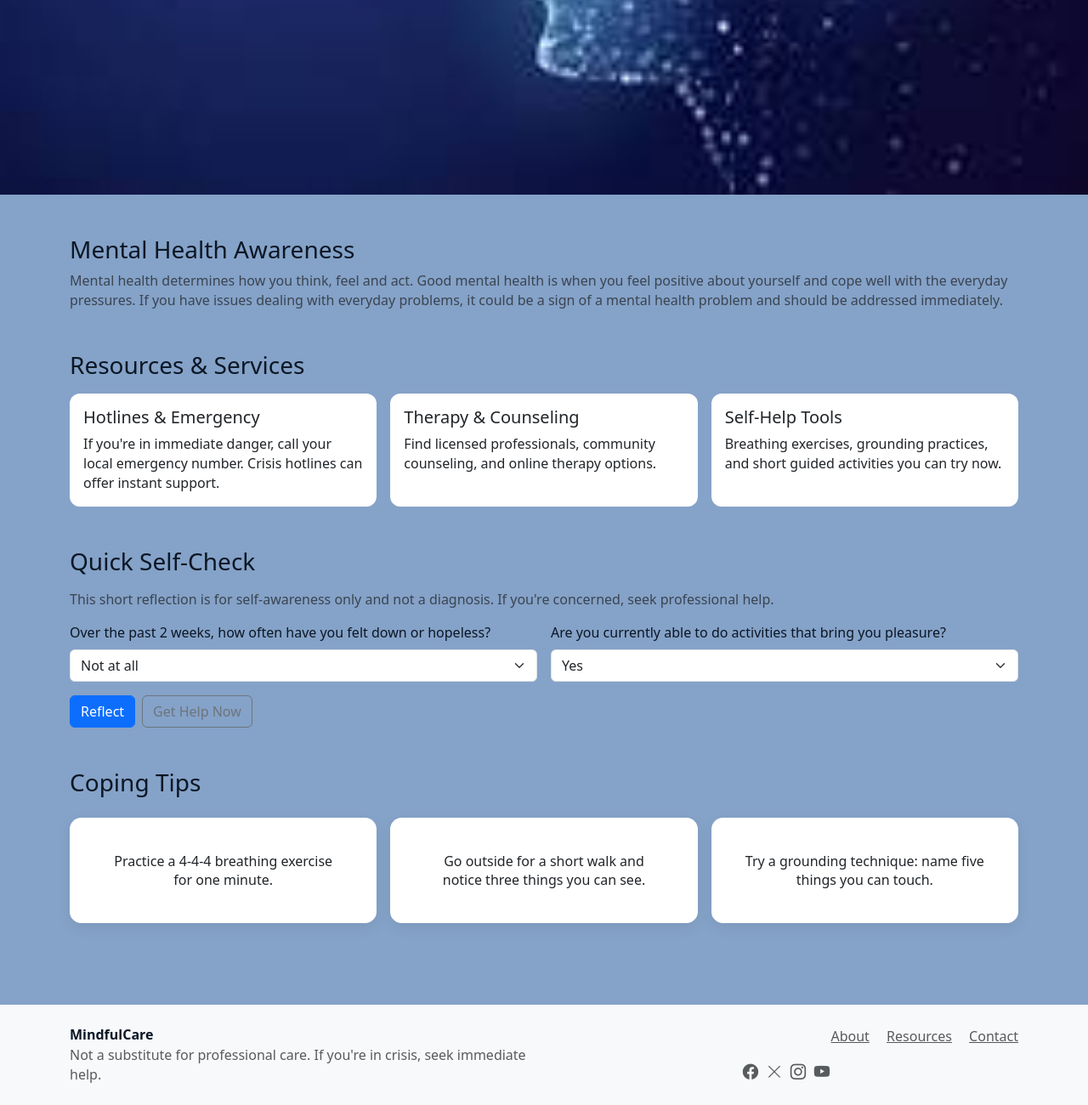
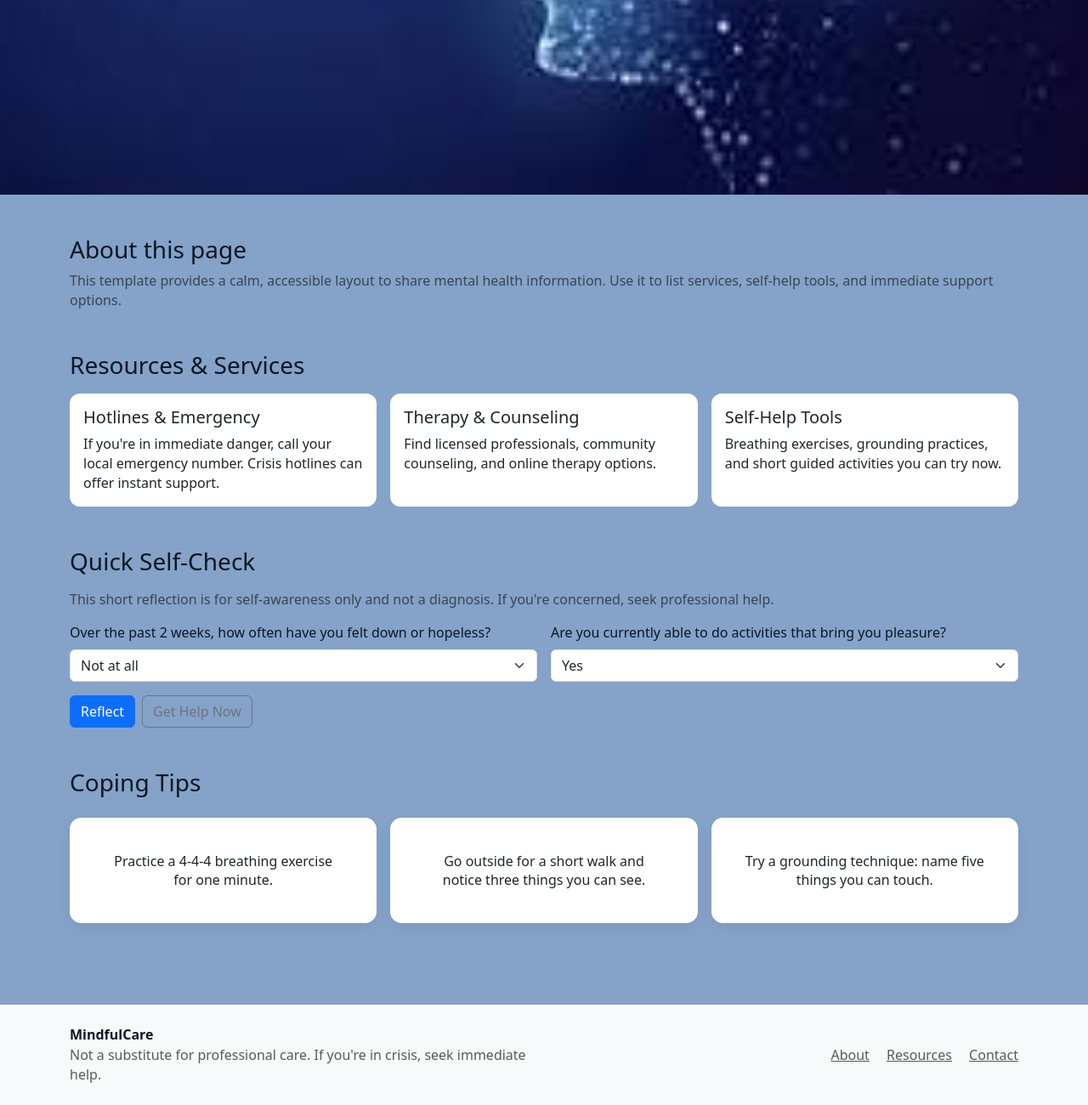
Before and after one commit to DarylMurphyCoder/mental-health, a website: page index.html in a window 1280 px wide. Shown: the part 571-1871 px from the top of the page at 85% size. Drawn offline with nearby package versions, Linux system fonts and the light colour scheme.

Commit message:
revert(index.html): restore pre-icons version

```diff
--- a/index.html
+++ b/index.html
@@ -60,8 +60,8 @@
 			<div class="container">
 				<!-- About -->
 				<section id="about" class="mb-5">
-					<h2 class="h3"> Mental Health Awareness </h2>
-					<p class="text-muted"> Mental health determines how you think, feel and act. Good mental health is when you feel positive about yourself and cope well with the everyday pressures. If you have issues dealing with everyday problems, it could be a sign of a mental health problem and should be addressed immediately.</p>
+					<h2 class="h3">About this page</h2>
+					<p class="text-muted">This template provides a calm, accessible layout to share mental health information. Use it to list services, self-help tools, and immediate support options.</p>
 				</section>
 
 				<!-- Resources -->
@@ -167,23 +167,6 @@
 						<a href="#about" class="text-muted me-3">About</a>
 						<a href="#resources" class="text-muted me-3">Resources</a>
 						<a href="#contact" class="text-muted">Contact</a>
-
-						<!-- Social icons -->
-						<!-- Social icons (centered) -->
-						<div class="social-icons d-flex justify-content-center mt-3" aria-label="Social links">
-							<a href="https://www.facebook.com/" target="_blank" rel="noopener noreferrer" aria-label="Facebook" class="text-muted">
-								<i class="bi bi-facebook" aria-hidden="true"></i>
-							</a>
-							<a href="https://x.com/" target="_blank" rel="noopener noreferrer" aria-label="X (formerly Twitter)" class="text-muted">
-								<i class="bi bi-x-lg" aria-hidden="true"></i>
-							</a>
-							<a href="https://www.instagram.com/" target="_blank" rel="noopener noreferrer" aria-label="Instagram" class="text-muted">
-								<i class="bi bi-instagram" aria-hidden="true"></i>
-							</a>
-							<a href="https://www.youtube.com/" target="_blank" rel="noopener noreferrer" aria-label="YouTube" class="text-muted">
-								<i class="bi bi-youtube" aria-hidden="true"></i>
-							</a>
-						</div>
 					</div>
 				</div>
 			</div>
```
